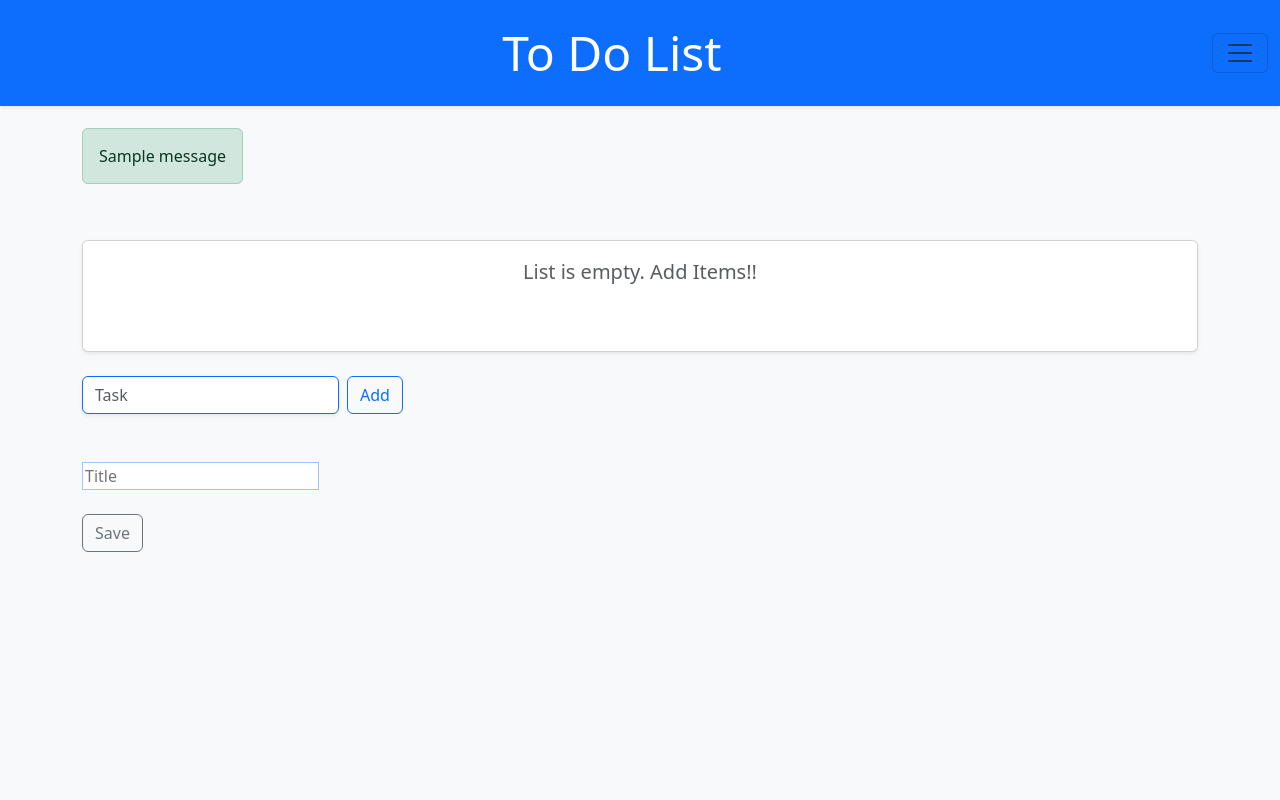
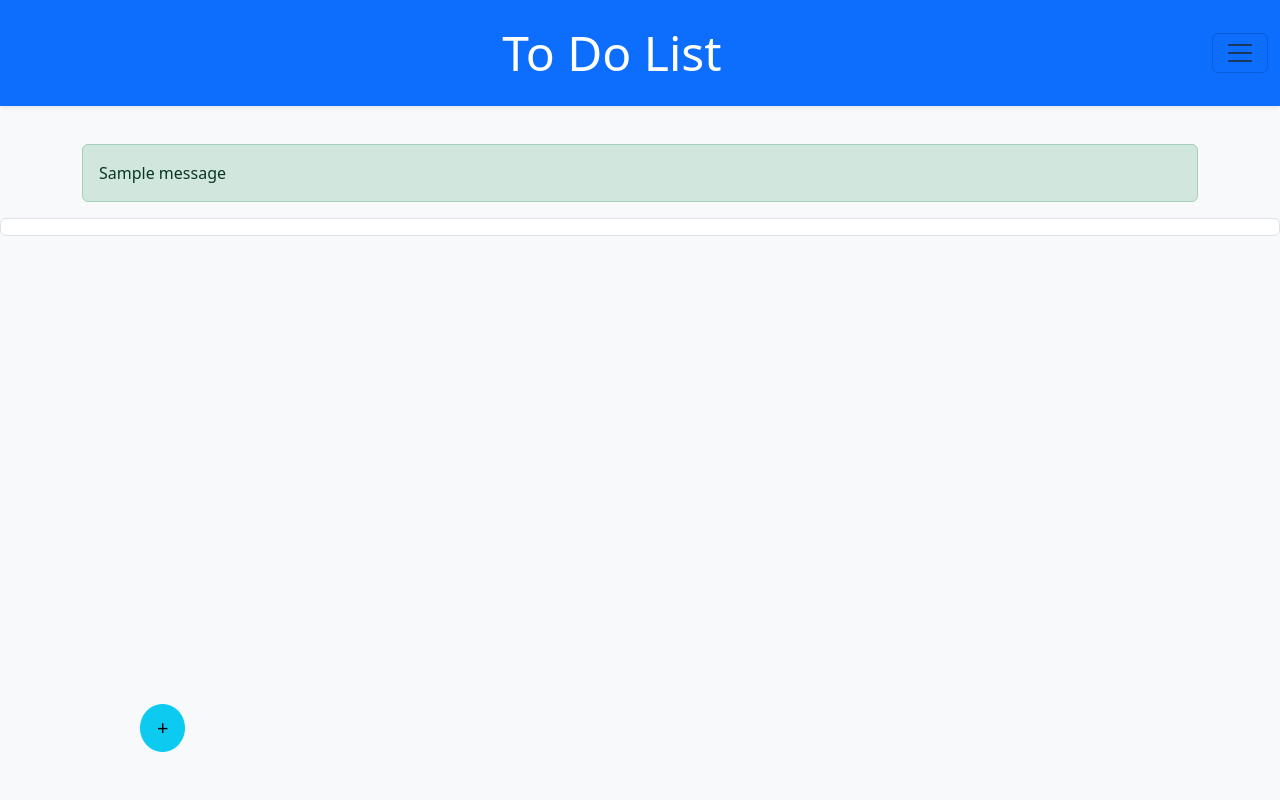
Before and after one commit to dwaynxz/flask-todo-list-v1, a Flask app: page / in a window 1280 px wide. Run offline with Flask 3, Linux system fonts and the light colour scheme; one stand-in notice (Sample message) is shown.

Commit message:
feat: add another route and homepage.html to display the lists

```diff
--- a/Todo/routes.py
+++ b/Todo/routes.py
@@ -8,6 +8,10 @@ to_do_lists = ListManager()
 @app.route("/")
 @app.route("/home")
 def home():
+    return render_template("homepage.html", to_do_lists=to_do_lists)
+
+@app.route("/create-todo")
+def create_list():
     return render_template("create_list.html", to_do_list=to_do_list)
 
 @app.route("/add", methods=["POST"])
@@ -15,18 +19,18 @@ def add():
     task = request.form.get("task", None)
     if not task:
         flash("The Task field is empty. Please add a task", "danger")
-        return redirect("/")
+        return redirect("/create-todo")
     else:
         todo.add(task)
         flash ("Task added", category="success")
-        return redirect("/")
+        return redirect("/create-todo")
 
 @app.route("/save", methods=["POST"])
 def save():
     title = request.form.get("title")
     if not title:
         flash("Title cant be empty!", "danger")
-        return redirect("/home")
+        return redirect("/create-todo")
     else:
         to_do_lists.add_list(title=title,todolist=to_do_list)
         todo.new_list()
--- a/Todo/templates/base.html
+++ b/Todo/templates/base.html
@@ -25,8 +25,7 @@
                 <a class="navlinks fs-3 pt-2" aria-current="page" href="/home">Home</a>
               </li>
               <li class="nav-item">
-                <a class="navlinks fs-3 pt-2
-" href="#">Create a list</a>
+                <a class="navlinks fs-3 pt-2" href="/create-todo">Create a list</a>
               </li>
             </ul>
           </div>
@@ -36,6 +35,18 @@
 </header>
 <br>
 <br>
+{% with messages = get_flashed_messages(with_categories=true) %}
+  {% if messages %}
+    <div class="container pt-5 mt-5">
+      {% for category, message in messages %}
+        <div class="alert alert-{{ category }}">
+          {{ message }}
+        </div>
+      {% endfor %}
+    </div>
+  {% endif %}
+{% endwith %}
+
 {% block content %}
 
 {% endblock %}
--- a/Todo/templates/create_list.html
+++ b/Todo/templates/create_list.html
@@ -2,17 +2,6 @@
 {% block title %} Home - Todo List {% endblock %}
 {% block content %}
 <main class="container py-5 pt-5 mt-5">
-    <div class="mb-4">
-        {% with messages = get_flashed_messages(with_categories=True) %}
-            {% if messages %}
-                {% for category, message in messages %}
-                    <span class="alert alert-{{category}}">{{message}}</span>
-            {% endfor %}
-    </div>
-        {% endif %}
-    {% endwith %}
-    <br>
-    <br>
         <div class="card shadow-sm">
             <div class="card-body">
                 {% if to_do_list.is_empty() %}
--- a/Todo/templates/homepage.html
+++ b/Todo/templates/homepage.html
@@ -3,5 +3,14 @@
 {% block title %} Home {% endblock %}
 
 {% block content %}
-
+<main>
+    <div class="container py-5 pt-5 mt-5 position-absolute bottom-0 end-0 d-inline-block p-0 m-0">
+        <a href="/create-todo" class="btn btn-info btn-lg rounded-circle">+</a>
+    </div>
+    <div>
+        <ul class="list-group">
+            <li class="list-group-item"></li>
+        </ul>
+    </div>
+</main>
 {% endblock %}
```
